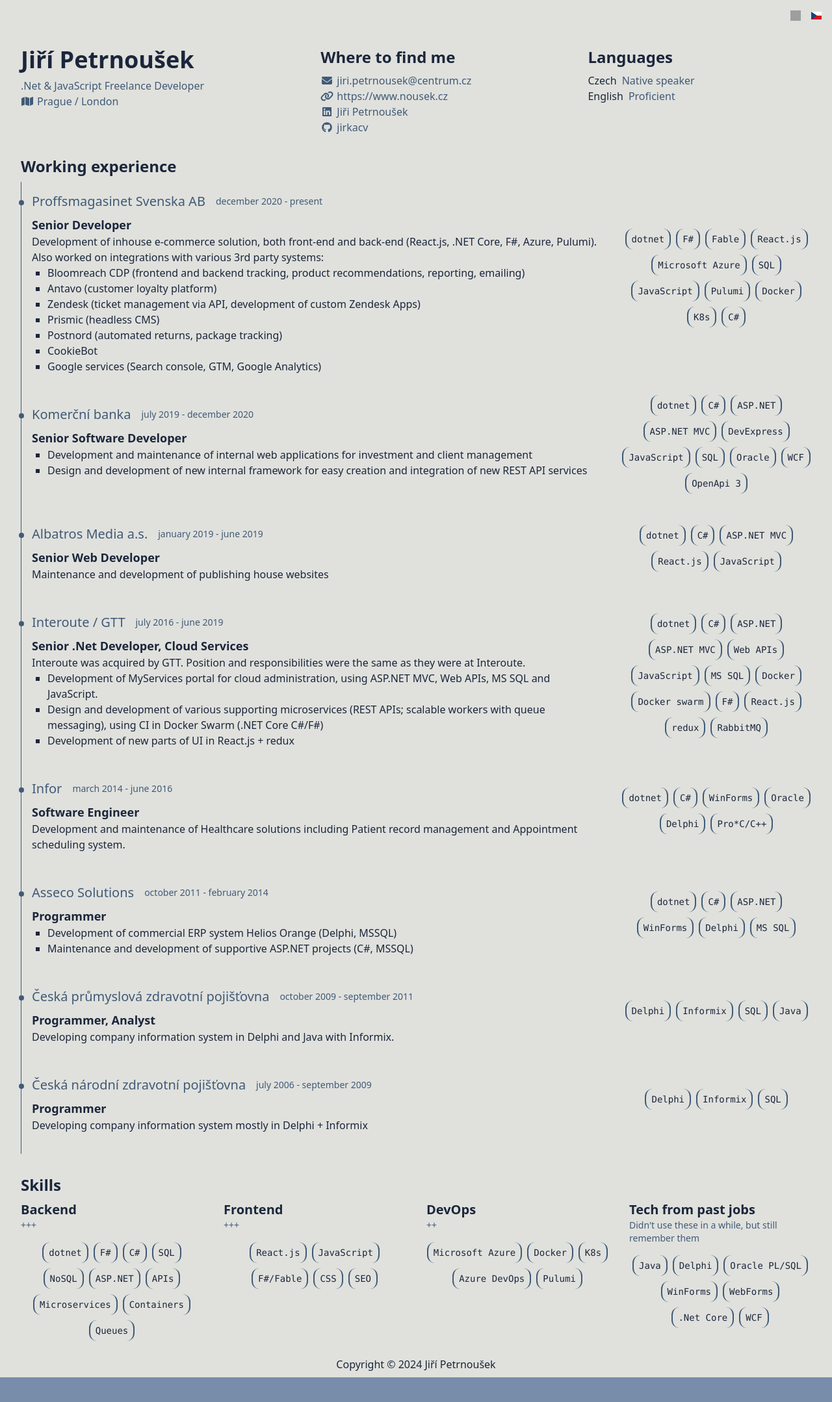
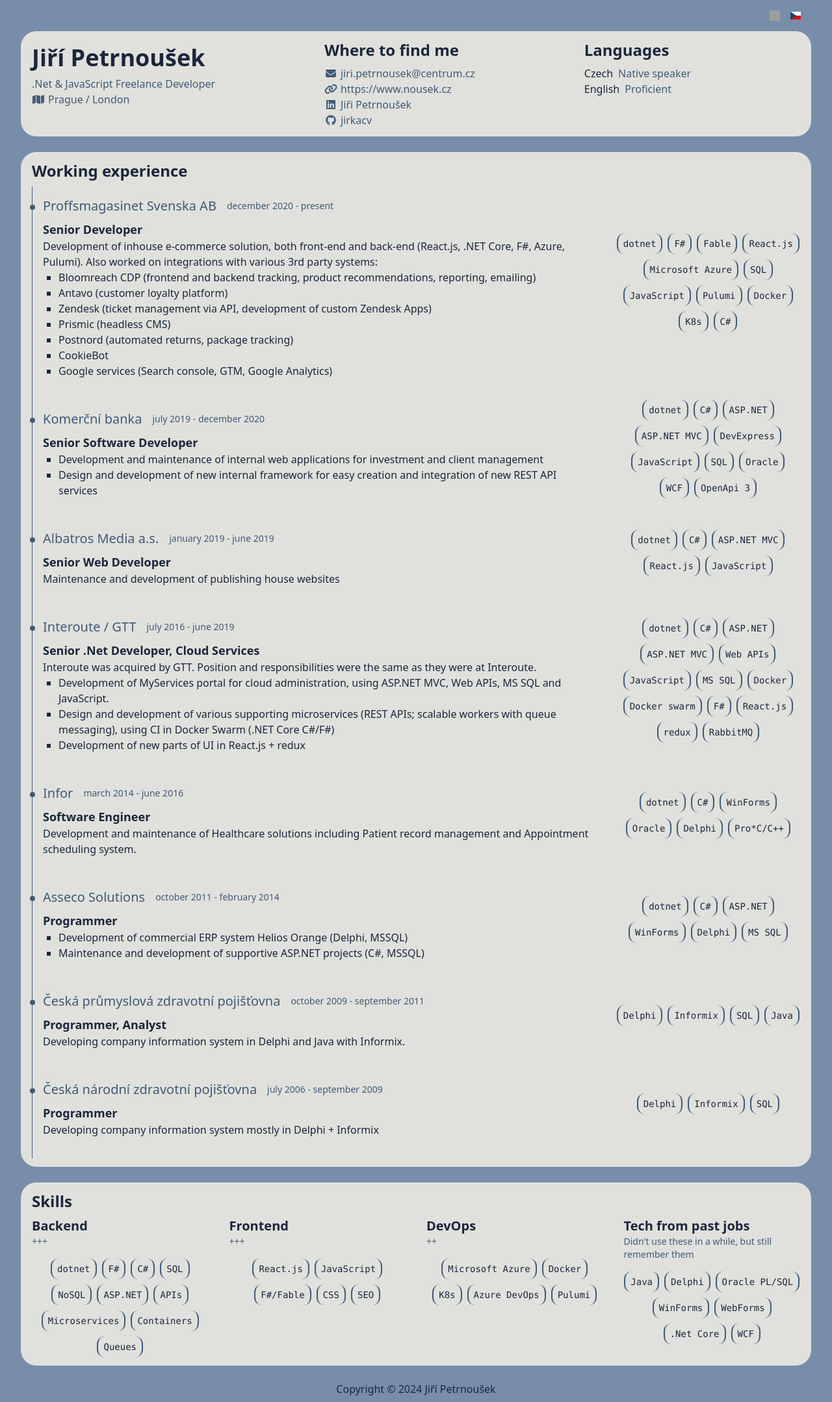
Before and after one commit to jirkacv/nousek-cz, a React (Vite) app: page / in a window 1280 px wide. Shown: the whole page at 65% size. Before the commit the page ends 2120 px from the top, so only its background shows below. Built offline with nearby package versions, Linux system fonts and the light colour scheme; the HTML template or start-up script is replaced by a standard one.

Commit message:
New section style

```diff
--- a/index.html
+++ b/index.html
@@ -8,7 +8,7 @@
     <meta name="author" content="Jiří Petrnoušek">
     <title>Jiří Petrnoušek</title>
   </head>
-  <body class="font-sans size-full min-h-screen bg-silver_lake_blue text-oxford_blue dark:bg-eerie_black dark:text-timberwolf-700 ">
+  <body class="font-sans size-full min-h-screen bg-silver_lake_blue text-oxford_blue dark:bg-eerie_black dark:text-timberwolf-700">
     <div id="root"></div>
     <script type="module" src="/src/main.tsx"></script>
   </body>
--- a/src/App.tsx
+++ b/src/App.tsx
@@ -4,7 +4,7 @@
 
 function App() {
     return (
-        <div className="container mx-auto h-full flex flex-col bg-platinum dark:bg-black_olive">
+        <div className="container mx-auto h-full flex flex-col">
             <Header />
             <Resume />
             <Footer />
--- a/src/Footer.tsx
+++ b/src/Footer.tsx
@@ -1,6 +1,6 @@
 function Footer() {
     return (
-        <footer className="h-10 min-h-10 text-center align-middle leading-10 text-oxford_blue dark:text-timberwolf">
+        <footer className="h-10 min-h-10 text-center align-middle leading-10 text-oxford_blue dark:text-timberwolf bg-silver_lake_blue dark:bg-eerie_black">
             Copyright © {new Date().getFullYear()} Jiří Petrnoušek
         </footer>
     )
--- a/src/Header.tsx
+++ b/src/Header.tsx
@@ -13,7 +13,7 @@
     }
 
     return (
-        <button className="h-4 w-4 my-4 mr-4" onClick={onClick}>
+        <button className="h-4 w-4 mt-4 mr-4" onClick={onClick}>
             <img src={`/${props.language}/flag_4x3.svg`} alt={t('language')} className="h-4 w-4" />
         </button>
     )
@@ -21,7 +21,7 @@
 
 function Header() {
     return (
-        <header className="h-12">
+        <header className="px-0 md:px-8 h-8 bg-silver_lake_blue dark:bg-eerie_black">
             <div className="flex flex-row justify-end">
                 { languageCodes.map((language) => <LanguageIcon key={language} language={language} />)}
             </div>
--- a/src/Resume.tsx
+++ b/src/Resume.tsx
@@ -90,7 +90,7 @@
 function Basics({basics, languages}: BasicsProps) {
     if (basics) {
         return (
-            <section className="flex flex-col md:flex-row justify-between">
+            <section className="section flex flex-col md:flex-row justify-between">
                 <div className="flex-grow">
                     <h1 className="text-4xl my-2 font-semibold">{basics.name}</h1>
                     {basics.label !== '' && (
@@ -176,7 +176,7 @@
     const { t } = useTranslation();
     if (work && work.length > 0) {
         return (
-            <section className="my-8">
+            <section className="section">
                 <h2 className="section-header">{t('sections.jobs')}</h2>
                 {work.map(job => {
                     return <Job key={`${job.name}_${job.startDate}`} work={job}/>
@@ -207,7 +207,7 @@
     const { t } = useTranslation();
     if (skills && skills.length > 0) {
         return (
-            <section>
+            <section className="section">
                 <h2 className="section-header">{t('sections.skills')}</h2>
                 <div className="grid grid-cols-1 md:grid-cols-4 gap-8">
                     {skills.map((skill) => {
@@ -224,7 +224,7 @@
     const { i18n } = useTranslation();
     const resume = i18n.language === 'cs' ? csResume : enResume
     return (
-        <div className="mb-auto p-8 py-4">
+        <div className="flex flex-col gap-4 md:gap-6 mb-auto p-4 py-2 md:p-8 md:py-4">
             <Basics basics={resume.basics} languages={resume.languages} />
             <Jobs work={resume.work} />
             <Skills skills={resume.skills} />
--- a/src/index.css
+++ b/src/index.css
@@ -9,6 +9,10 @@
 
 @layer components {
     .section-header {
-        @apply font-semibold text-2xl my-2
+        @apply font-semibold text-2xl mb-2
+    }
+
+    .section {
+        @apply rounded-3xl border border-transparent bg-platinum dark:bg-black_olive px-4 py-3
     }
 }
```
